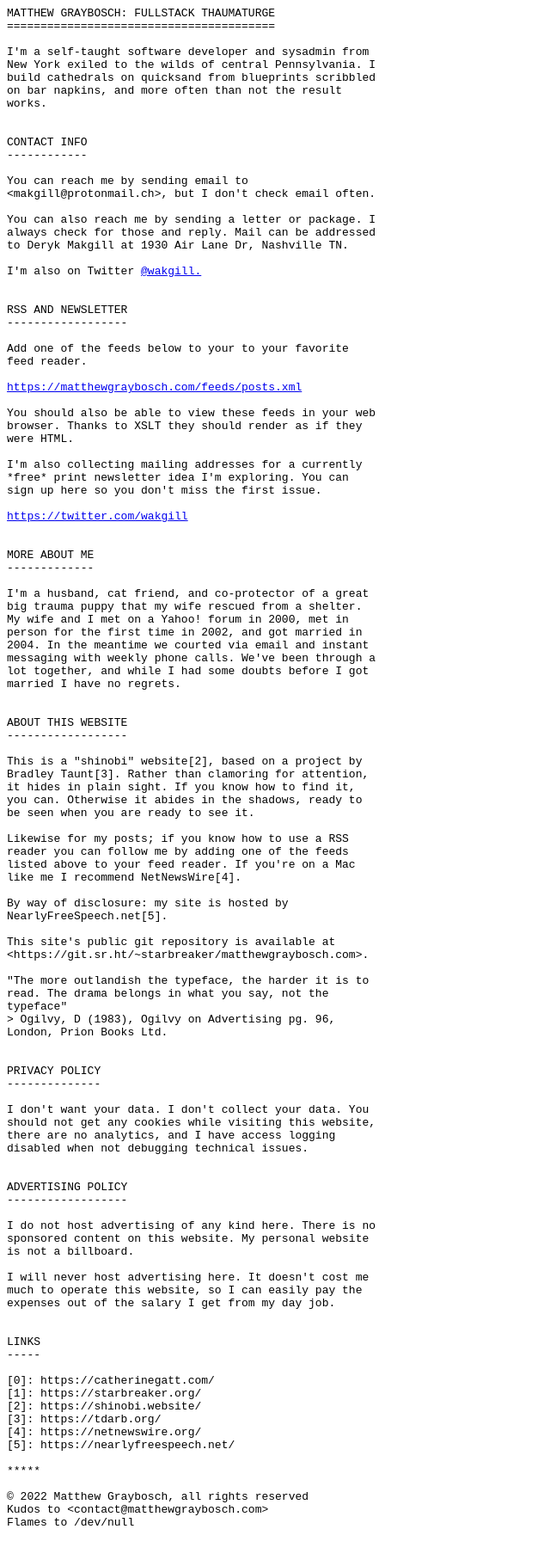
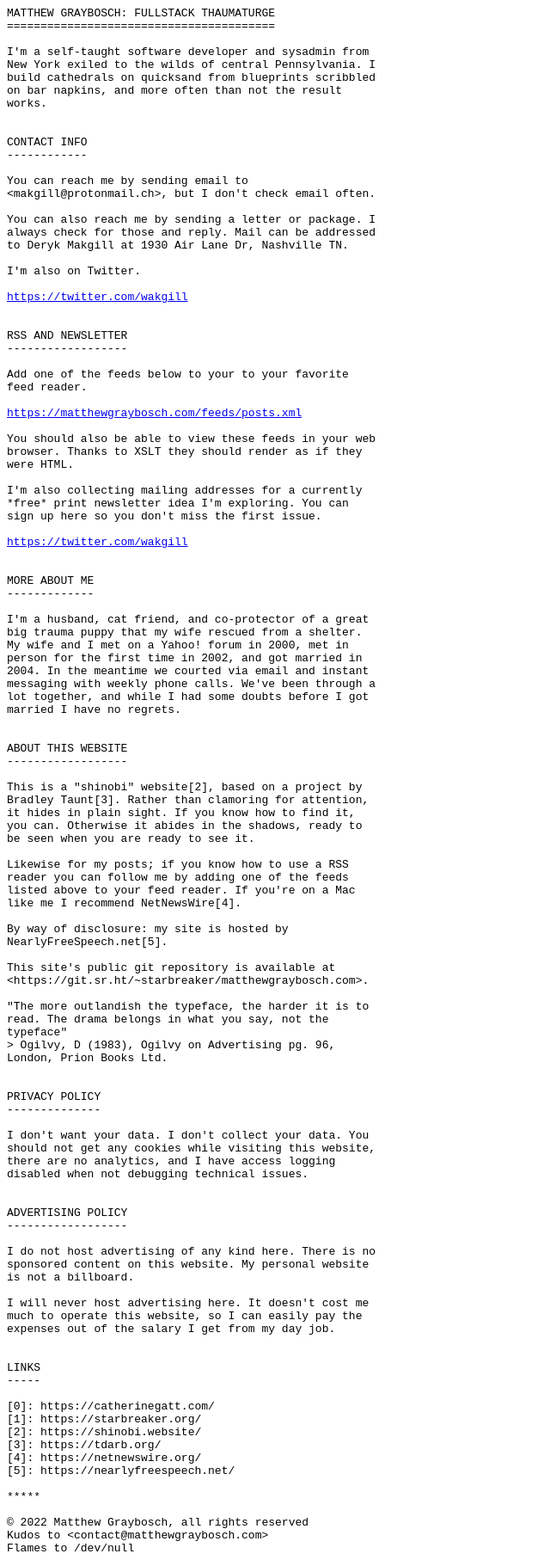
Before and after one commit to 0x000m/0x000m.github.io, a Jekyll site: the page built from index.md, in a window 1280 px wide. Shown: the whole page at 86% size, without its empty margins (0-640 px from the left). Built offline with Jekyll 4.4.1, drawn with Linux system fonts in a browser that asks for light colours; before the commit the page ends 1791 px from its top, so only the background shows below that; some of the changed lines change nothing that is shown.

Commit message:
Update index.md

```diff
--- a/index.md
+++ b/index.md
@@ -17,7 +17,9 @@ You can reach me by sending email to <makgill@protonmail.ch>, but I don't check
 
 You can also reach me by sending a letter or package. I always check for those and reply. Mail can be addressed to Deryk Makgill at 1930 Air Lane Dr, Nashville TN.
 
-I'm also on Twitter <a href="https://twitter.com/wakgill">@wakgill.</a>
+I'm also on Twitter.
+
+<a href="https://twitter.com/wakgill">https://twitter.com/wakgill</a>
 
 
 RSS AND NEWSLETTER
```
